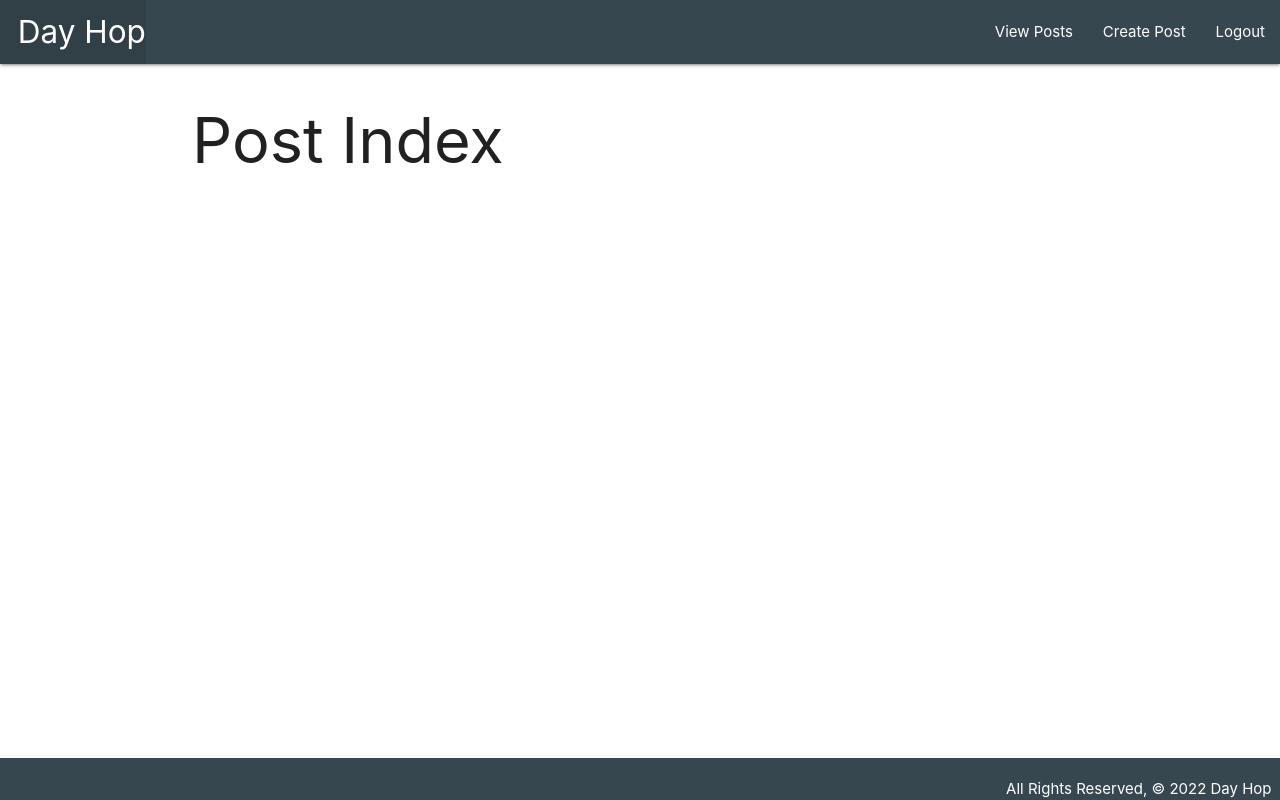
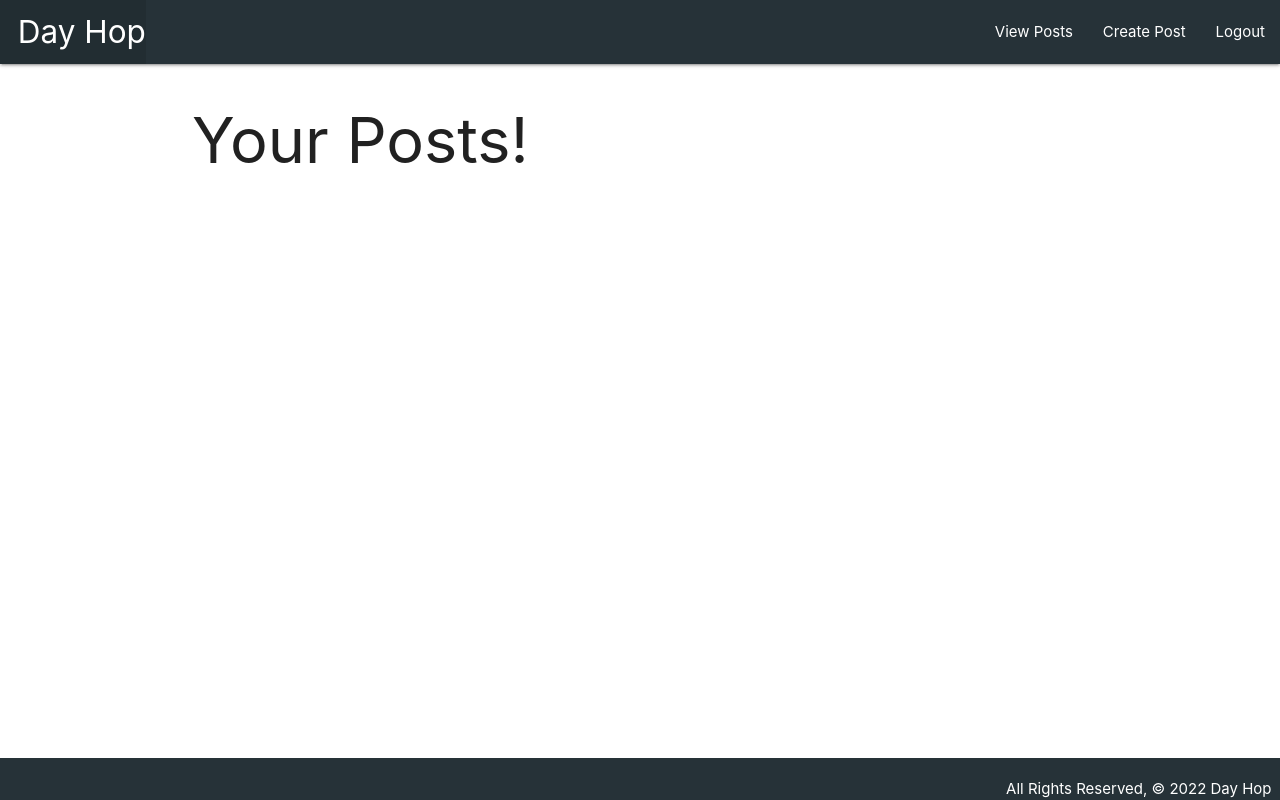
Before and after one commit to CharBar3/dayHop, a Django app: page /post/ in a window 1280 px wide. Run offline with Django 4.2, Linux system fonts and the light colour scheme; the visitor is signed in with stand-in values (Sample User, id 1); data that the repository does not hold is empty.

Commit message:
styled Posts Index

```diff
--- a/main_app/templates/base.html
+++ b/main_app/templates/base.html
@@ -16,7 +16,7 @@
   <body>
     <header class="navbar-fixed">
       <nav>
-        <div class="nav-wrapper blue-grey darken-3">
+        <div class="nav-wrapper blue-grey darken-4">
           <ul>
             <li>
               <a href="{% url 'home' %}" class="left brand-logo">&nbsp;&nbsp;Day Hop</a>
@@ -36,7 +36,7 @@
       </nav>
     </header>
     <main class="container">{% block content %} {% endblock %}</main>
-    <footer class="page-footer blue-grey darken-3">
+    <footer class="page-footer blue-grey darken-4">
       <div class="right-align">All Rights Reserved, © 2022 Day Hop&nbsp;&nbsp;</div>
     </footer>
   </body>
--- a/main_app/templates/home.html
+++ b/main_app/templates/home.html
@@ -3,7 +3,7 @@
 
 <div class="row">
     <div class="col s12 m12">
-      <div class="card blue-grey darken-3">
+      <div class="card blue-grey darken-1">
         <div class="card-content white-text">
           <span class="card-title">About Day Hop</span>
           <p>Can you remember your life? I can't...
@@ -17,7 +17,7 @@
 
   <div class="row">
     <div class="col s12 m12">
-      <div class="card blue-grey darken-3">
+      <div class="card blue-grey darken-1">
         <div class="card-content white-text">
           <span class="card-title">Your Next Steps...</span>
         {% if user.is_authenticated %}
--- a/main_app/templates/post/index.html
+++ b/main_app/templates/post/index.html
@@ -1,19 +1,20 @@
 {% extends 'base.html' %} {% block content %}
-<h1>Post Index</h1>
+<h1>Your Posts!</h1>
 
 {% for post in posts %}
-<div class="card">
-    <div class="card-content">
-        <p>{{ post.date }}</p>
-        <span class="card-title">{{ post.title }}</span>
+<div class="row">
+  <div class="col s12 m12">
+    <div class="card blue-grey darken-1">
+      <div class="card-content white-text">
+        <span class="card-title">{{ post.date }} - {{ post.title }}</span>
         <p>{{ post.body }}</p>
-        <div class="card-action">
-            <a href="{% url 'date' post.id %}">View previous posts on this day!</a>
-            {% comment %} <a href="{% url 'posts_update' post.id %}">Edit</a>
-            <a href="{% url 'posts_delete' post.id %}">Delete</a> {% endcomment %}
-            <a href="{% url 'posts_detail' post.id %}">View/Update</a>
-        </div>
+      </div>
+      <div class="card-action">
+        <a href="{% url 'date' post.id %}">Posts you made on this day!</a>
+        <a href="{% url 'posts_detail' post.id %}">Update</a>
+      </div>
     </div>
+  </div>
 </div>
 {% endfor %}
 
```
